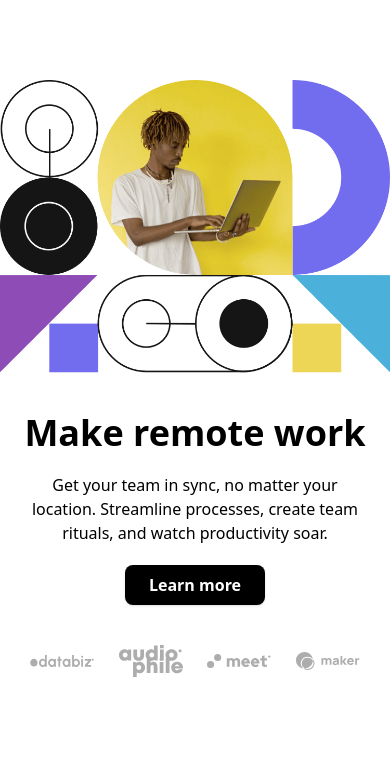
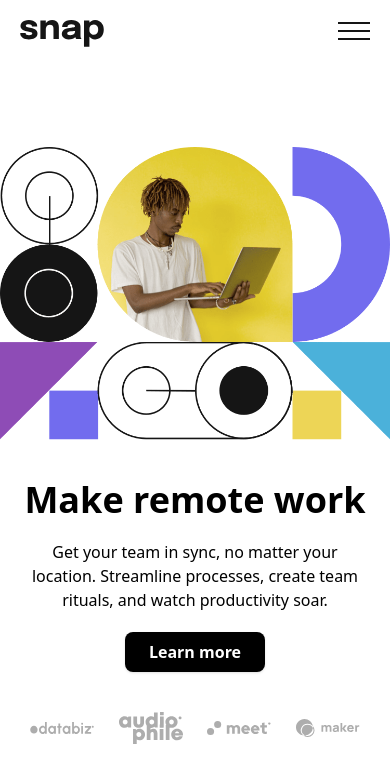
Before and after one commit to astarta16/into-section-with-dropdown-react-tailwind, a React (Vite) app: page / in a window 390 px wide. Shown: the top 782 px of the page. Built offline with nearby package versions, Linux system fonts and the light colour scheme.

Commit message:
add mobile burger menu

```diff
--- a/src/App.jsx
+++ b/src/App.jsx
@@ -5,12 +5,86 @@ import audiophile from "./images/client-audiophile.svg"
 import databiz from "./images/client-databiz.svg"
 import maker from "./images/client-maker.svg"
 import meet from "./images/client-meet.svg"
+import logo from "./images/logo.svg"
+import chevronDown from "./images/icon-arrow-down.svg"
+import menuOpen from "./images/icon-menu.svg"
+import closeMenu from "./images/icon-close-menu.svg"
+import todolist from "./images/icon-todo.svg"
+import calendar from "./images/icon-calendar.svg"
+import reminders from "./images/icon-reminders.svg"
+import planning from "./images/icon-planning.svg"
 
 
 function App() {
+  const handleOpenMenu = () => {
+    const navbar = document.querySelector(".navbar")
+    const menuButton = document.querySelector(".menu-button")
+    navbar.classList.toggle("open")
+
+    if(navbar.classList.contains("open")) {
+      menuButton.src = closeMenu
+    } else {
+      menuButton.src = menuOpen
+    }
+  }
+
+
+
+
   return (
+<>
+<header className="p-5 flex items-center justify-between">
+  <div>
+    <img src={logo} alt="" />
+  <nav className="navbar">
+    <div>
+      <button> Features  <img src = {chevronDown} /></button>
+    </div>
 
-<>
+    <ul className="mt-2">
+      <li className="flex items-center justify-start text-sm mb-2">
+        <img src={todolist} className="mr-2" /> Todo List
+      </li>
+      <li className="flex items-center justify-start text-sm mb-2">
+      <img src={calendar} className="mr-2" /> Calendar
+      </li>
+      <li className="flex items-center justify-start text-sm mb-2">
+      <img src={reminders} className="mr-2" /> Reminders
+      </li>
+      <li className="flex items-center justify-start text-sm mb-2">
+      <img src={planning}  className="mr-2" /> Planning
+      </li>
+    </ul>
+
+    <div>
+      <button>
+        Company <img src = {chevronDown} />
+        </button>
+        <ul className="mt-2">
+      <li className="flex items-center justify-start text-sm mb-2">History</li>
+      <li className="flex items-center justify-start text-sm mb-2">Our Team</li>
+      <li className="flex items-center justify-start text-sm mb-2">Blog</li>
+    </ul>
+
+    </div>
+    <div><button>Careers</button></div>
+    <div><button>About</button></div>
+  </nav>
+  </div>
+
+  <div>
+    <button onClick={handleOpenMenu}>
+      <img  src={menuOpen} className="menu-button"/>
+    </button>
+  </div>
+
+<div className="hidden lg:block">
+  <button>Login</button>
+  <button>Sign up</button>
+</div>
+</header>
+
+
 <section className="flex  flex-col-reverse py-20 md:grid  md:gap-10 md:grid-cols-2 md:place-items-center max-w-4xl lg:max-w-5xl md:mx-auto">
   <article className="text-center md:text-left px-5 xl:px-0 mt-10 md:mt-0">
     <h1 className="font-bold text-4xl lg:text-6xl mb-5">Make remote work</h1>
--- a/src/index.css
+++ b/src/index.css
@@ -25,3 +25,20 @@ img {
 ul {
     list-style-type: none;
 }
+
+.navbar {
+    position: absolute;
+    top:-100%;
+    right: 0;
+    bottom: 0;
+    width: 50%;
+    padding: 1rem;
+    transition:all 0.3 ease-in-out;
+    z-index: -1;
+}
+
+.navbar.open {
+    background-color: #fff;
+    top:5rem;
+    z-index: 99;
+}
```
